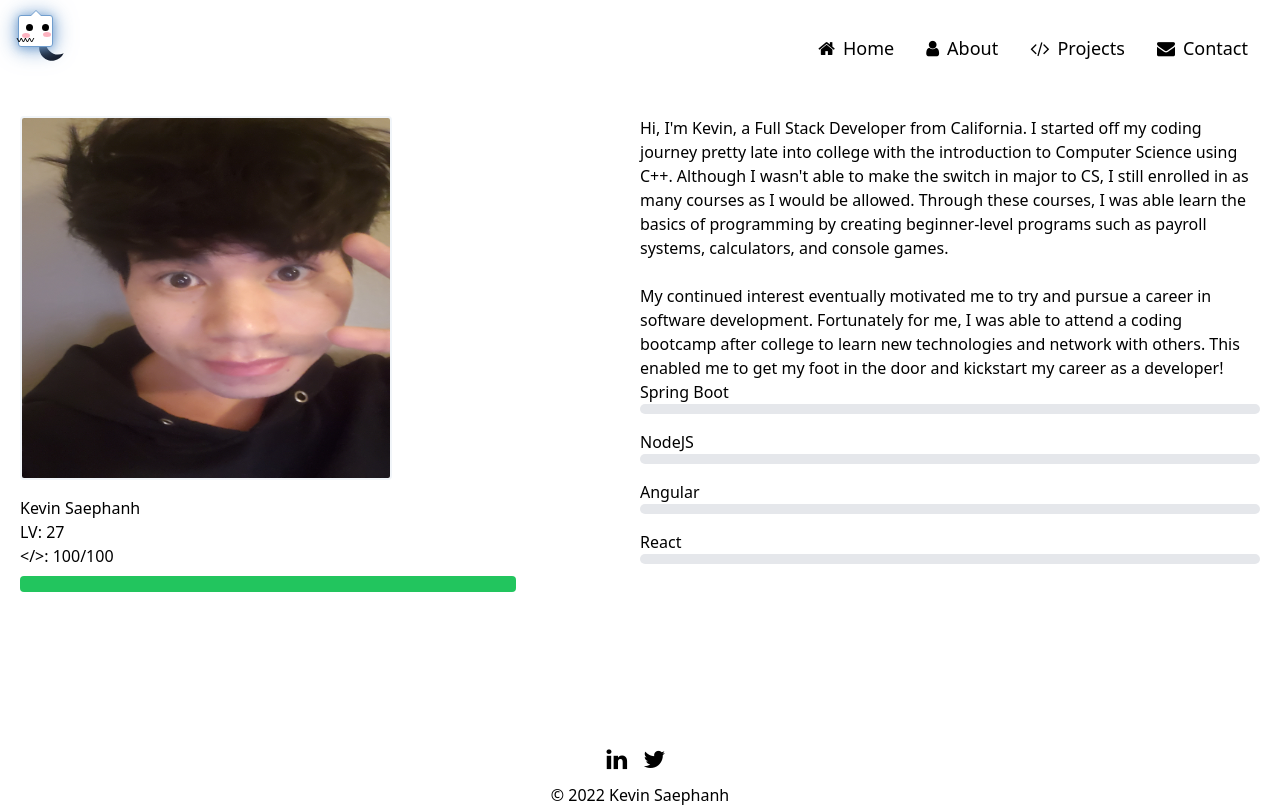
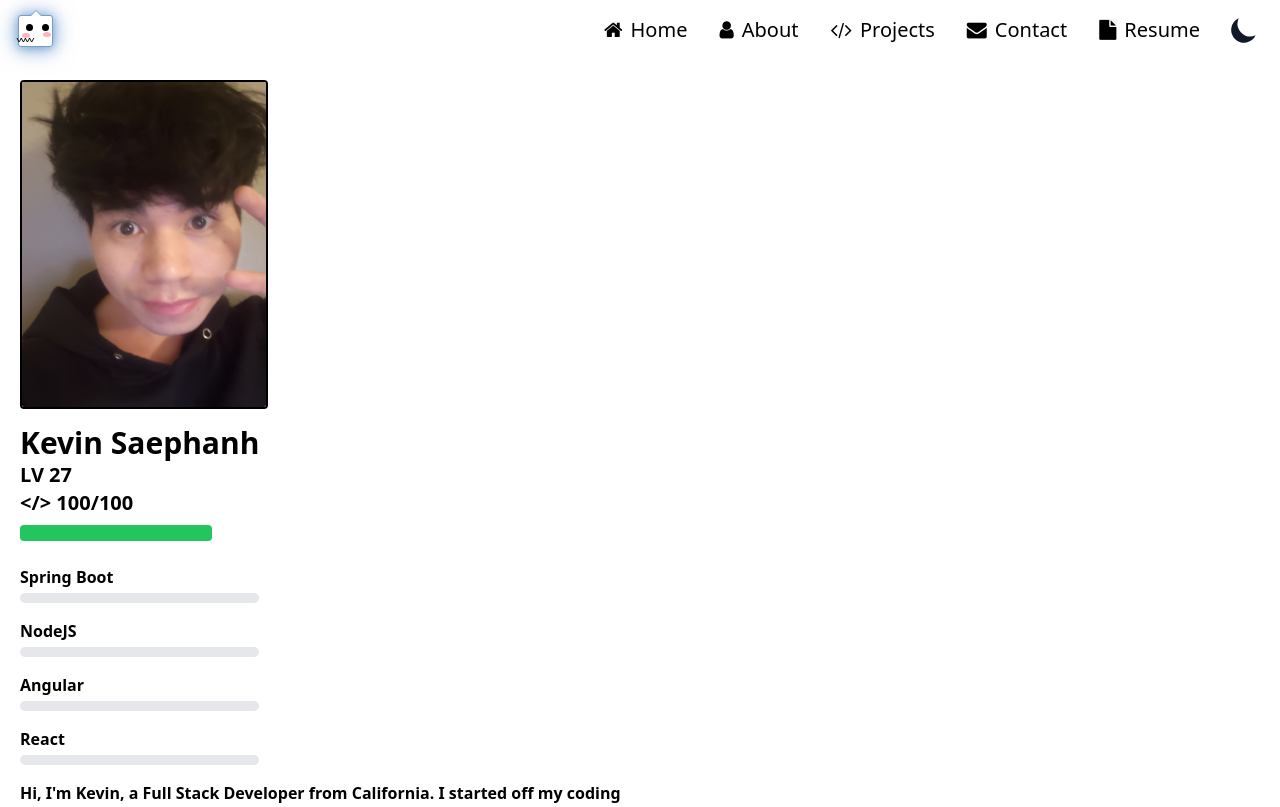
Before and after one commit to KevinSaephanh/portfolio, a Next.js app: page /about in a window 1280 px wide. Shown: the top 807 px of the page. Built offline with nearby package versions, Linux system fonts and the light colour scheme.

Commit message:
Move dark mode toggle button to end of navbar

```diff
--- a/src/components/common/Navbar/Navbar.tsx
+++ b/src/components/common/Navbar/Navbar.tsx
@@ -46,7 +46,10 @@ const NavLink = ({ href, label, target, styles, icon }: NavLinkProps) => {
     <Link
       href={href}
       target={target}
-      className={clsx('link-item themed-text md:text-lg block py-2 ', styles)}
+      className={clsx(
+        'link-item themed-text text-xl block py-2 hover:underline hover:underline-offset-4',
+        styles
+      )}
       aria-current="page"
     >
       <i className={clsx('pr-2', icon)} aria-hidden="true" />
@@ -59,14 +62,14 @@ export const Navbar: React.FC = () => {
   const [open, setOpen] = React.useState(false);
 
   return (
-    <nav className="border-gray-200 px-2 sm:px-4 py-2.5">
-      <div className="flex flex-wrap items-center justify-between">
+    <nav className="px-2 sm:px-4 h-16">
+      <div className="h-full flex flex-wrap items-center justify-between">
+        <section>
           <Logo />
+        </section>
 
-        <div className="flex flex-grow items-center">
+        <section className="flex flex-row md:flex-row-reverse items-center">
           <ThemeButton />
-        </div>
-
           <button
             data-collapse-toggle="mobile-menu"
             type="button"
@@ -75,7 +78,9 @@ export const Navbar: React.FC = () => {
             aria-expanded="false"
             onClick={() => setOpen(!open)}
           >
-          <HamburgerButton path={`${!open ? 'M4 6h16M4 12h16M4 18h16' : 'M6 18L18 6M6 6l12 12'}`} />
+            <HamburgerButton
+              path={`${!open ? 'M4 6h16M4 12h16M4 18h16' : 'M6 18L18 6M6 6l12 12'}`}
+            />
           </button>
 
           <div
@@ -84,12 +89,19 @@ export const Navbar: React.FC = () => {
               open ? 'flex' : 'hidden'
             )}
           >
-          <ul className="flex flex-col p-4 mt-4 md:flex-row md:space-x-8 md:mt-0 md:text-sm md:font-medium md:border-0 rounded-lg border border-gray-100 dark:border-gray-700">
+            <ul className="flex flex-col p-2 mt-4 md:flex-row md:space-x-8 md:mt-0 md:text-sm md:font-medium">
               {links.map((nav, key) => (
                 <NavLink href={nav.link} label={nav.label} icon={nav.icon} key={key} />
               ))}
+              <NavLink
+                href={'/resume.pdf'}
+                label={'Resume'}
+                icon={'fa fa-file'}
+                target={'_blank'}
+              />
             </ul>
           </div>
+        </section>
       </div>
     </nav>
   );
--- a/src/pages/about/index.tsx
+++ b/src/pages/about/index.tsx
@@ -40,19 +40,46 @@ const About = () => {
 
   return (
     <>
-      <div className="flex flex-col md:flex-row">
+      <div className="flex flex-row md:flex-col">
         <section className="flex flex-col w-full md:w-1/2 items-center md:items-start justify-between md:justify-start">
           <Image
             src="/me.jpg"
             alt="me"
             height={200}
             width={200}
-            className="rounded border-2 border-slate-100 w-2/5 md:w-3/5 h-2/5 md:h-3/5 mb-4 mx-auto md:mx-0"
+            className="rounded border-2 border-black dark:border-slate-100 w-2/5 h-2/5 mb-4 mx-auto md:mx-0"
           />
-          <span>Kevin Saephanh</span>
-          <span title={`I am ${lvl} years old`}>LV: {lvl}</span>
-          <span>{'</>'}: 100/100</span>
-          <div className="w-4/5 h-4 mt-2 bg-green-500 rounded" />
+
+          <section className="flex flex-col">
+            <span className="text-2xl md:text-3xl">Kevin Saephanh</span>
+            <span className="text-lg md:text-xl" title={`I am ${lvl} years old`}>
+              <strong className="dark:text-teal-300">LV</strong> {lvl}
+            </span>
+            <span className="text-lg md:text-xl">
+              <strong className="dark:text-teal-300">{'</>'}</strong> 100/100
+            </span>
+            <div className="w-4/5 h-4 mt-2 bg-green-500 rounded" />
+
+            <ul className="mt-4 md:mt-6">
+              {technologies.map((tech, key) => {
+                return (
+                  <li
+                    key={key}
+                    title={`Proficieny with ${tech.title}: ${tech.proficiency}`}
+                    className="flex flex-col mb-4 text-teal-300"
+                  >
+                    <span className="pb-1">{tech.title}</span>
+                    <ProgressBar
+                      maxPercent={tech.proficiency}
+                      toggleLoading={() => {}}
+                      loadSpeed={25}
+                      fillerColor={tech.fillerColor}
+                    />
+                  </li>
+                );
+              })}
+            </ul>
+          </section>
         </section>
 
         <section className="flex flex-col w-full md:w-1/2">
@@ -70,25 +97,6 @@ const About = () => {
             learn new technologies and network with others. This enabled me to get my foot in the
             door and kickstart my career as a developer!
           </p>
-          <ul>
-            {technologies.map((tech, key) => {
-              return (
-                <li
-                  key={key}
-                  title={`Proficieny with ${tech.title}: ${tech.proficiency}`}
-                  className="flex flex-col mb-4"
-                >
-                  <span>{tech.title}</span>
-                  <ProgressBar
-                    maxPercent={tech.proficiency}
-                    toggleLoading={() => {}}
-                    loadSpeed={25}
-                    fillerColor={tech.fillerColor}
-                  />
-                </li>
-              );
-            })}
-          </ul>
         </section>
       </div>
     </>
--- a/src/styles/globals.scss
+++ b/src/styles/globals.scss
@@ -12,8 +12,10 @@
   }
 
   span,
-  h1 {
-    @apply themed-text;
+  h1,
+  li,
+  p {
+    @apply themed-text font-semibold;
   }
 
   .link-item {
```
Also changed, not shown: public/rpg_sword.png (added). Lines whose indentation alone changed are shown as unchanged.
